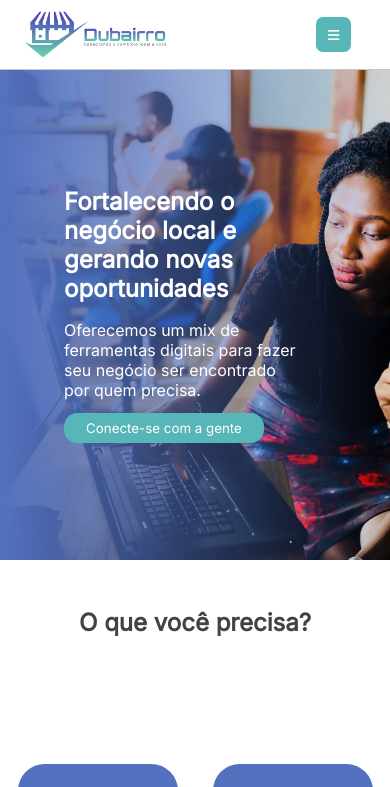
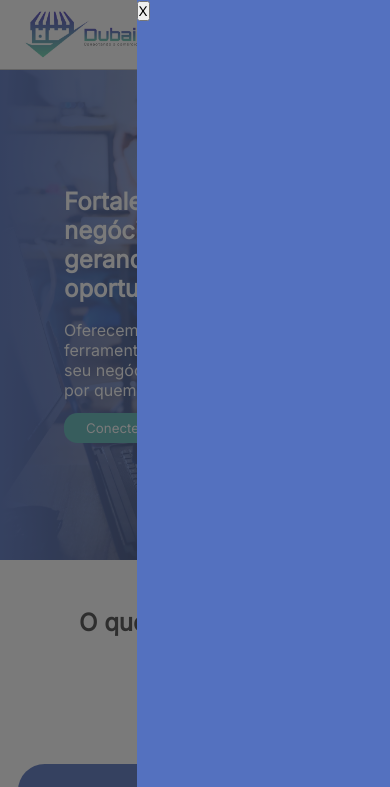
Before and after one commit to oedjunior/dubairro, a plain HTML site: page index.html in a window 390 px wide. Both pictures are taken after a click on the button 333 px from the left and 34 px from the top of the page. Shown: the top 787 px of the page. Drawn offline with Linux system fonts and the light colour scheme.

Commit message:
javascript and menu mobile

```diff
--- a/index.html
+++ b/index.html
@@ -32,9 +32,16 @@
     </nav>
     <nav class="navMobile">
       <li>
-        <button><i class="fa-solid fa-bars"></i></button>
+        <button onclick="MobileMenu()" ><i class="fa-solid fa-bars"></i></button>
       </li>
     </nav>
+  </div>
+  <div id="menu_overflow" onclick="MenuOverDisabled()" >
+  </div>
+  <div id="menu_display" onclick="MenuOverDisabled()">
+    <div>
+      <button id="menu-close">X</button>
+    </div>
   </div>
 </header>
 
@@ -80,7 +87,7 @@
     <p>Todos os direitos reservados <span> &#169;</span> 2023</p>
     <div><img src="/assets/Logo2.png" alt="Logo"></div>
   </footer>
-
+<script src="/scripts/script.js"></script>
 </body>
 
 </html>
--- /dev/null
+++ b/scripts/script.js
@@ -0,0 +1,25 @@
+function MenuOverEnabled(){
+    let menuOverflow = document.getElementById("menu_overflow");
+    menuOverflow.style.display= "block";
+}
+
+function MenuDisplay(){
+    let menuDisplay = document.getElementById("menu_display");
+    menuDisplay.style.display= "block";
+}
+function MenuOverDisabled(){
+    let menuOverflow = document.getElementById("menu_overflow");
+    menuOverflow.style.display= "none";
+    let menuDisplay = document.getElementById("menu_display");
+    menuDisplay.style.display= "none";
+}
+
+function MobileMenu(){
+    MenuOverEnabled();
+    MenuDisplay();
+}
+
+function MobileMenuOff(){
+    let menuDisplay = document.getElementById("menu_display");
+    menuDisplay.style.display= "none";
+}
--- a/styles/styles.css
+++ b/styles/styles.css
@@ -5,7 +5,6 @@
     box-sizing: border-box;
     font-family: 'Inter', sans-serif;
    }
-
    :root{
        /* Colors */
        --primary:#5471BF;
@@ -77,6 +76,27 @@
 
    .navMobile button:hover{
        background-color: var(--secondary);
+   }
+
+   #menu_overflow{
+    display: none;
+    position: absolute;
+    width: 45%;
+    height: 100%;
+    top: 0;
+    left: 0;
+    z-index: 2;
+    background-color: #2229;
+   }
+   #menu_display{
+    display: none;
+    position: absolute;
+    width: 65%;
+    height: 100%;
+    top:0;
+    right: 0;
+    z-index: 3;
+    background-color: var(--primary);
    }
    /* /HEADER */
    /* BODY */
```
Lines whose indentation alone changed are shown as unchanged.
